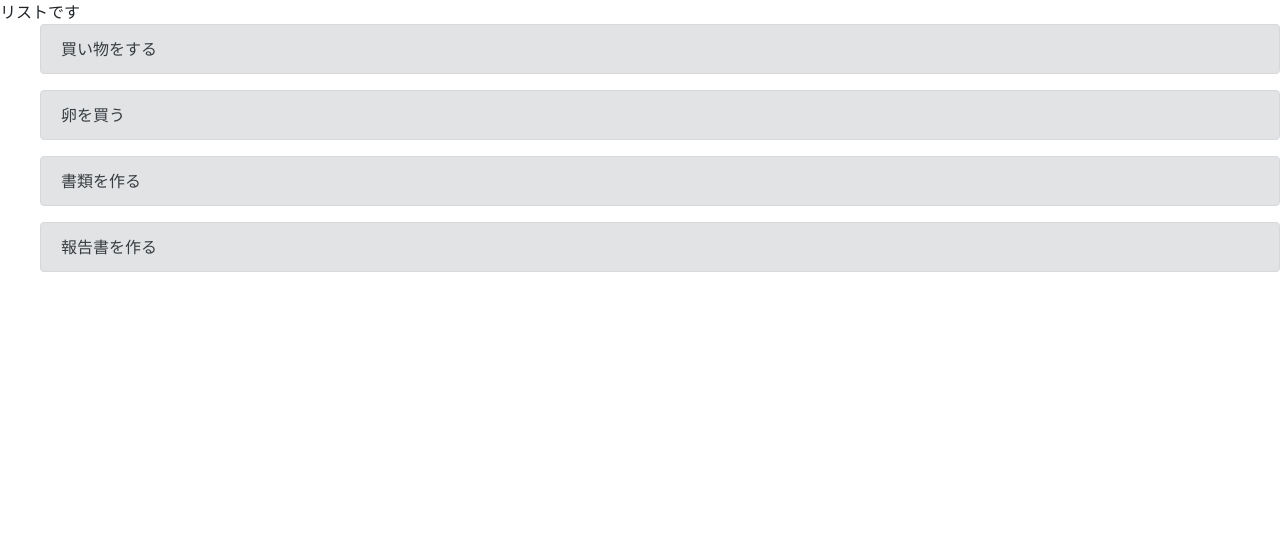
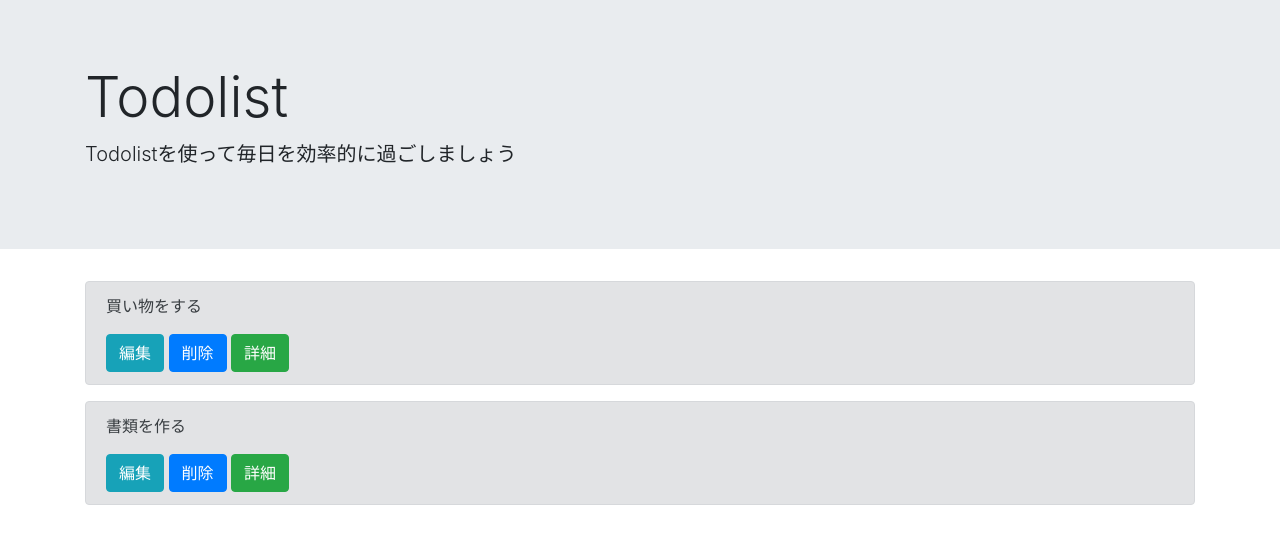
Before and after one commit to masaaki-ashikaga/Django_practice, a Django app: page /list/ in a window 1280 px wide. Shown: the top 544 px of the page. Run offline with Django 3.2, Linux system fonts and the light colour scheme; data comes from the database, SQL or seed files in the repository; some libraries are stand-ins or nearby versions.

Commit message:
リスト表示画面のレイアウト整備

```diff
--- a/todoproject/templates/list.html
+++ b/todoproject/templates/list.html
@@ -1,18 +1,23 @@
 {% extends 'base.html' %}
 
 {% block header %}
-リストです
+<div class="jumbotron jumbotron-fluid">
+    <div class="container">
+        <h1 class="display-4">Todolist</h1>
+        <p class="lead">Todolistを使って毎日を効率的に過ごしましょう</p>
+    </div>
+</div>
 {% endblock %}
 
 {% block content %}
+<div class="container">
     {% for item in object_list %}
-    <ul>
-        <div class="alert alert-secondary" role="alert">
-            {{ item.title }}
-        </div>
-        <div class="alert alert-secondary" role="alert">
-            {{ item.memo }}
-        </div>
-    </ul>
+    <div class="alert alert-secondary" role="alert">
+        <p>{{ item.title }}</p>
+        <a href="#" class="btn btn-info" tabindex="-1" role="button" aria-disabled="true">編集</a>
+        <a href="#" class="btn btn-primary" tabindex="-1" role="button" aria-disabled="true">削除</a>
+        <a href="#" class="btn btn-success" tabindex="-1" role="button" aria-disabled="true">詳細</a>
+    </div>
     {% endfor %}
+</div>
 {% endblock content %}
```
